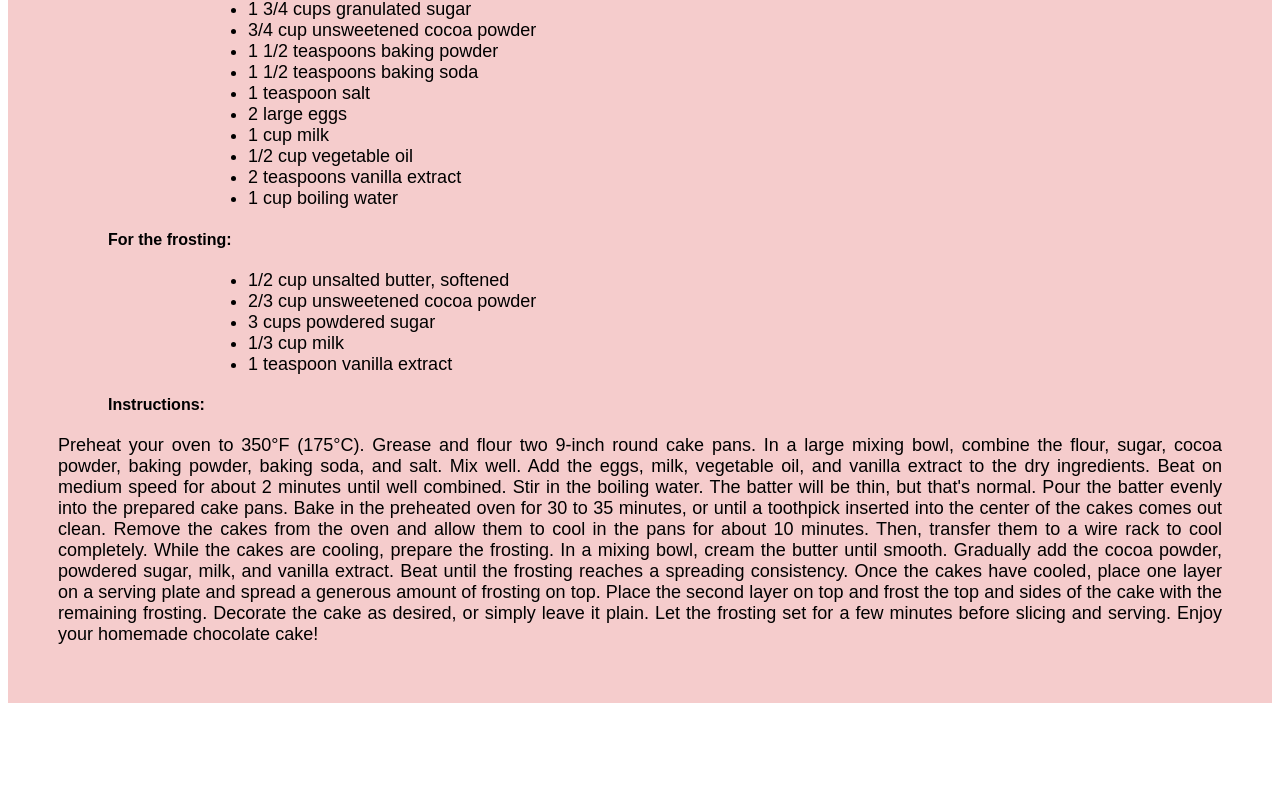
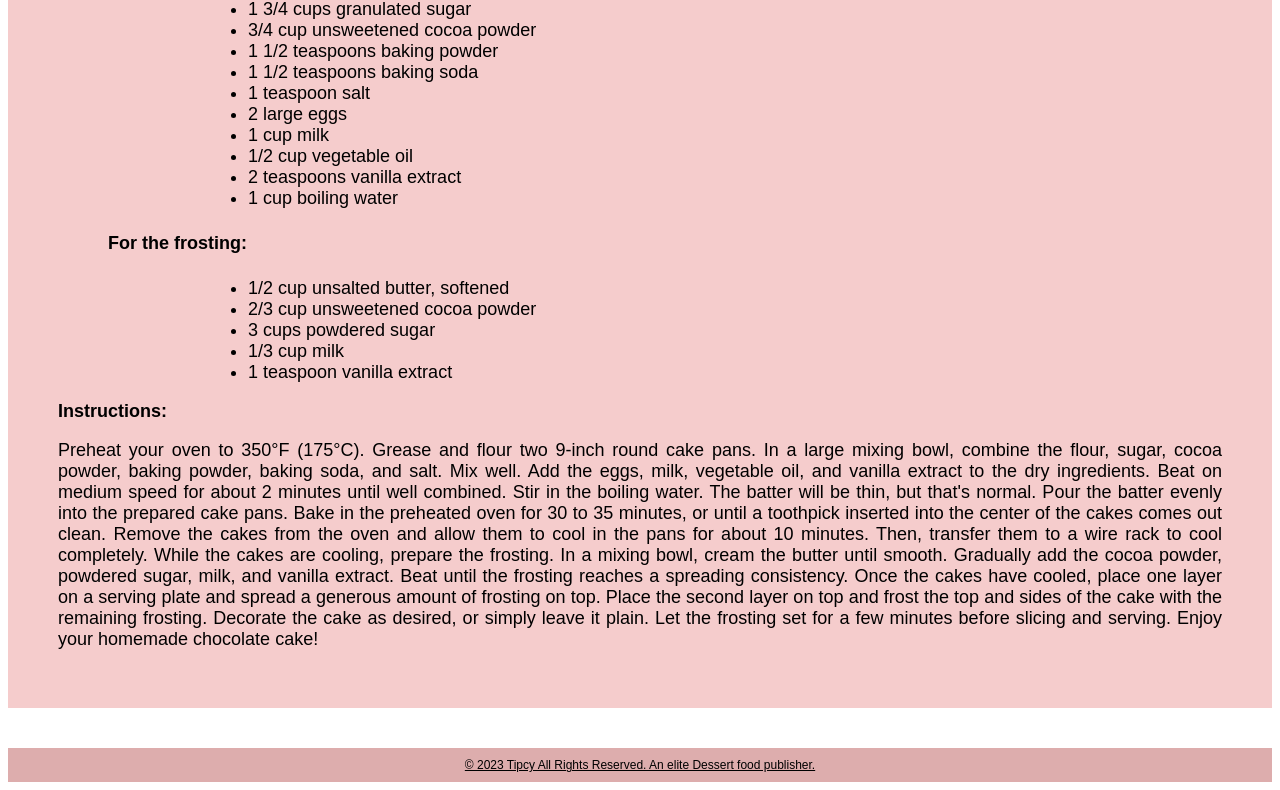
Before and after one commit to IsuruMJA99/Recipe-Food-Blog, a React (Create React App) app in the folder Upload2/blog/: page /recipie/cake/chocolate-cake in a window 1280 px wide. Shown: the part 764-1554 px from the top of the page. Before the commit the page ends 1475 px from the top, so only its background shows below. Built offline with nearby package versions, Linux system fonts and the light colour scheme.

Commit message:
Update Chocolate_cake.js

```diff
--- a/Upload2/blog/src/Component/Chocolate_cake.js
+++ b/Upload2/blog/src/Component/Chocolate_cake.js
@@ -33,7 +33,7 @@ const Chocolate_cake = () => {
     <li>1 cup boiling water</li>
     </ul>
 </div>
-  <h4>For the frosting:</h4>
+  <h4 className='content'>For the frosting:</h4>
 <div className='list2'>
   <ul>
     <li>1/2 cup unsalted butter, softened</li>
@@ -44,7 +44,7 @@ const Chocolate_cake = () => {
     </ul>
 </div>
 
-<h4>Instructions:</h4>
+<h3 className='content'>Instructions:</h3>
 <div className="par">
 <p>
 Preheat your oven to 350°F (175°C). Grease and flour two 9-inch round cake pans.
@@ -78,6 +78,12 @@ Enjoy your homemade chocolate cake!</p>
 
     </div>
 
+
+    <div className="footer">
+        © 2023 Tipcy All Rights Reserved. An elite Dessert food
+        publisher.
+      </div>
+
     </div>
 
   )
```
